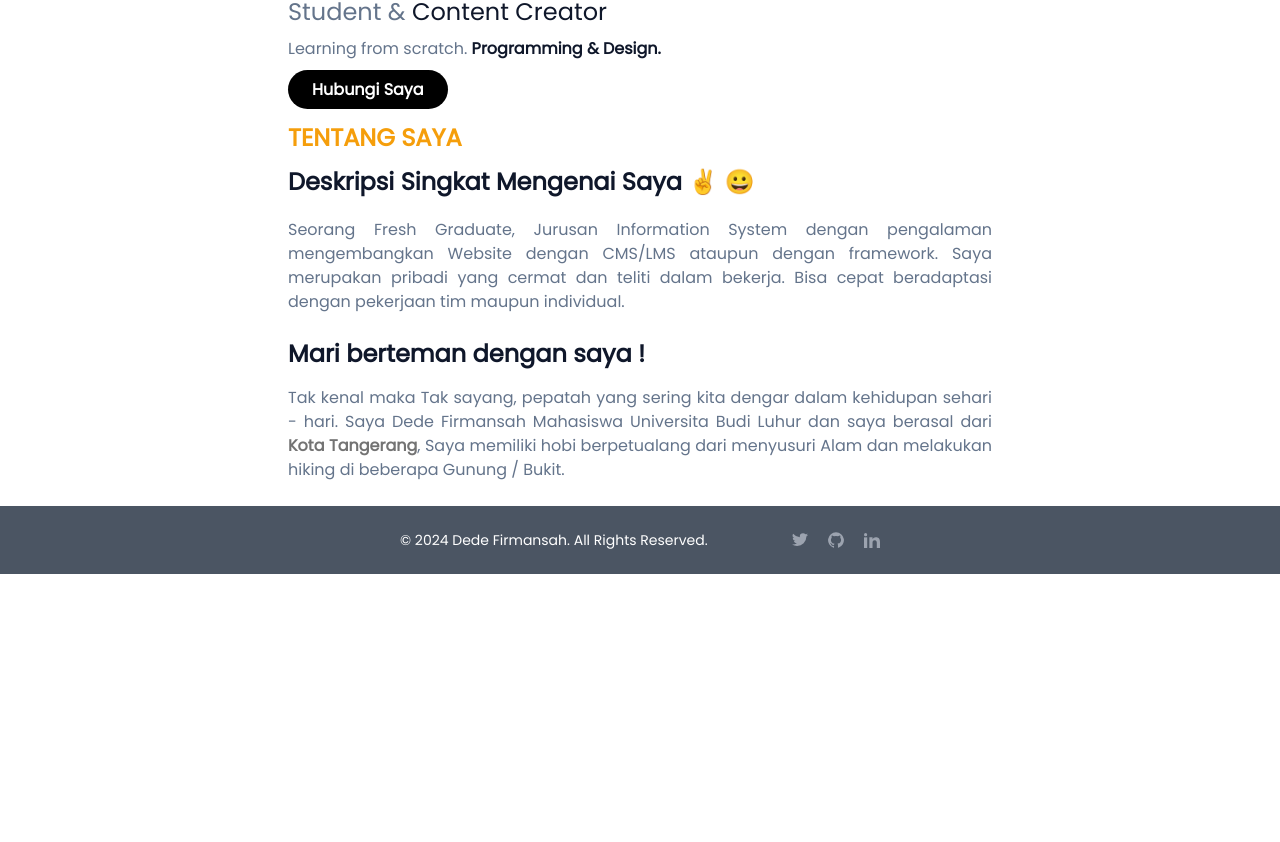
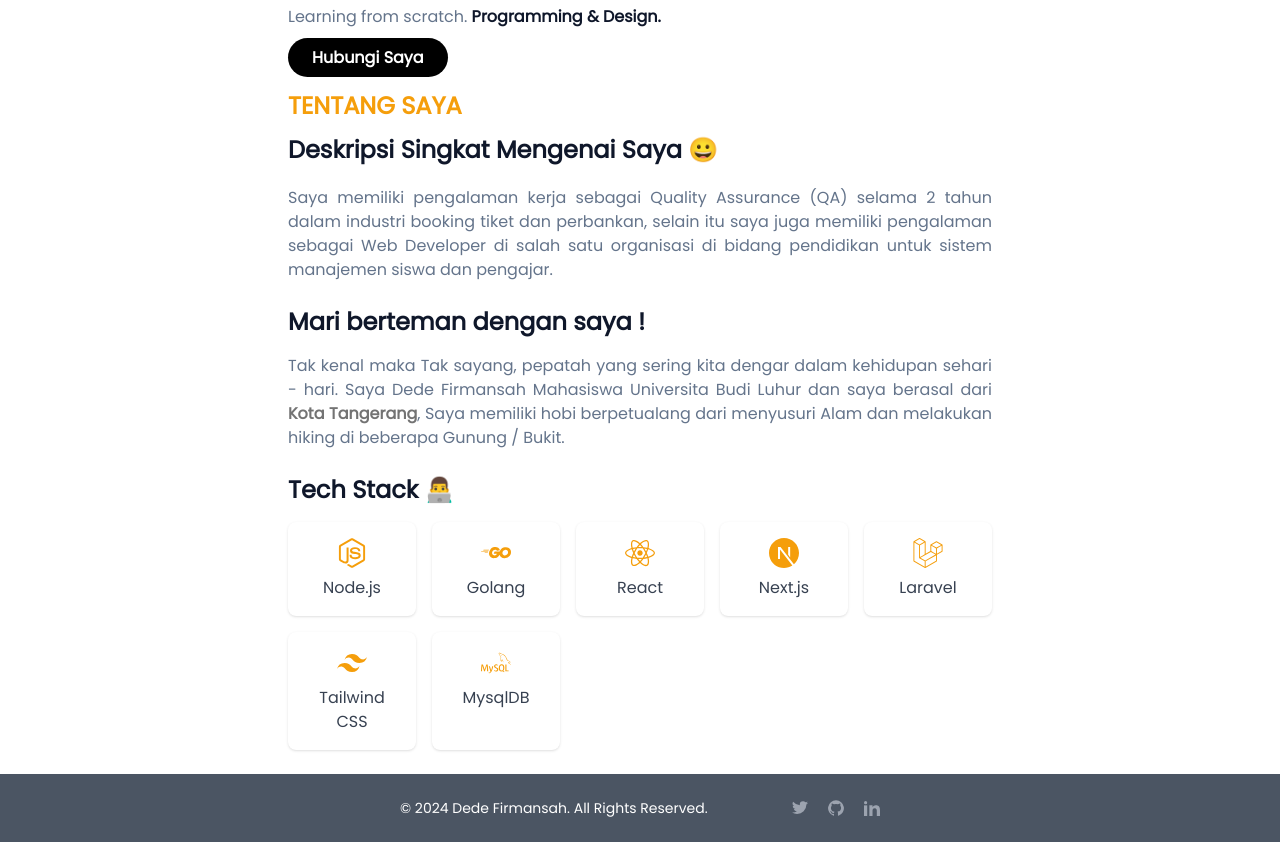
Before and after one commit to ddfrmnsh-dev/portfolio-ddfrmnsh, a Next.js app: page / in a window 1280 px wide. Shown: the part 459-1301 px from the top of the page. Before the commit the page ends 1033 px from the top, so only its background shows below. Built offline with nearby package versions, Linux system fonts and the light colour scheme.

Commit message:
refactor: :zap: Fixing description at home page

```diff
--- a/src/app/project/page.tsx
+++ b/src/app/project/page.tsx
@@ -51,7 +51,7 @@ export default function Page() {
             </h3>
             <p className="text-justify px-2 font-normal text-sm md:text-lg">
               Project pribadi yang saya kembangkan untuk mengasah keterampilan
-              programming, mencakup penguasaan front-end dan back-end.
+              programming, mencakup penguasaan FE dan BE.
             </p>
           </div>
         </div>
--- a/src/components/home/AboutMeSection.tsx
+++ b/src/components/home/AboutMeSection.tsx
@@ -1,4 +1,17 @@
+import { FaReact, FaNodeJs, FaLaravel } from "react-icons/fa";
+import { FaGolang } from "react-icons/fa6";
+import { SiNextdotjs, SiTailwindcss, SiMysql } from "react-icons/si";
 export default function AboutMeSection() {
+  const techStack = [
+    { name: "Node.js", icon: <FaNodeJs /> },
+    { name: "Golang", icon: <FaGolang /> },
+    { name: "React", icon: <FaReact /> },
+    { name: "Next.js", icon: <SiNextdotjs /> },
+    { name: "Laravel", icon: <FaLaravel /> },
+    { name: "Tailwind CSS", icon: <SiTailwindcss /> },
+    { name: "MysqlDB", icon: <SiMysql /> },
+  ];
+
   return (
     <>
       <div className="w-full px-4 mb-6">
@@ -6,14 +19,20 @@ export default function AboutMeSection() {
           Tentang Saya
         </h4>
         <h2 className="font-bold text-dark text-xl md:text-2xl mb-5">
-          Deskripsi Singkat Mengenai Saya ✌ 😀
+          Deskripsi Singkat Mengenai Saya 😀
         </h2>
         <p className="font-medium text-secondary w-full text-md text-justify">
+          Saya memiliki pengalaman kerja sebagai Quality Assurance (QA) selama 2
+          tahun dalam industri booking tiket dan perbankan, selain itu saya juga
+          memiliki pengalaman sebagai Web Developer di salah satu organisasi di
+          bidang pendidikan untuk sistem manajemen siswa dan pengajar.
+        </p>
+        {/* <p className="font-medium text-secondary w-full text-md text-justify">
           Seorang Fresh Graduate, Jurusan Information System dengan pengalaman
           mengembangkan Website dengan CMS/LMS ataupun dengan framework. Saya
           merupakan pribadi yang cermat dan teliti dalam bekerja. Bisa cepat
           beradaptasi dengan pekerjaan tim maupun individual.
-        </p>
+        </p> */}
       </div>
       <div className="w-full px-4 mb-6">
         <h3 className="font-semibold text-dark text-2xl mb-4">
@@ -35,6 +54,35 @@ export default function AboutMeSection() {
           hiking di beberapa Gunung / Bukit.
         </p>
       </div>
+      <div className="w-full px-4 mb-6">
+        <h3 className="font-semibold text-dark text-2xl mb-4">Tech Stack 👨‍💻</h3>
+        {/* <p className="font-medium text-secondary w-full text-md text-justify">
+          Tak kenal maka Tak sayang, pepatah yang sering kita dengar dalam
+          kehidupan sehari - hari. Saya Dede Firmansah Mahasiswa Universita Budi
+          Luhur dan saya berasal dari{" "}
+          <span>
+            <a
+              href="https://id.wikipedia.org/wiki/Kota_Tangerang"
+              className="font-bold text-neutral-500"
+            >
+              Kota Tangerang
+            </a>
+          </span>
+          , Saya memiliki hobi berpetualang dari menyusuri Alam dan melakukan
+          hiking di beberapa Gunung / Bukit.
+        </p> */}
+        <div className="grid grid-cols-3 md:grid-cols-5 gap-4">
+          {techStack.map((tech, index) => (
+            <div
+              key={index}
+              className="p-4 bg-white shadow rounded-lg text-center flex flex-col items-center"
+            >
+              <div className="text-3xl text-primary">{tech.icon}</div>
+              <p className="mt-2 font-medium text-gray-700">{tech.name}</p>
+            </div>
+          ))}
+        </div>
+      </div>
     </>
   );
 }
--- a/src/components/home/IntroduceSection.tsx
+++ b/src/components/home/IntroduceSection.tsx
@@ -32,13 +32,13 @@ export default function IntroduceSection() {
       </div>
       <div className="max-w-xl self-center px-4 my-5 justify-center">
         <h1 className="text-base font-semibold text-primary md:text-xl">
-          Halo Semua ✌, saya
+          Halo Semua 👋, saya
           <span className="block font-bold text-dark text-3xl mt-1 md:4xl">
             Dede Firmansah
           </span>
         </h1>
         <h2 className="font-medium text-secondary text-lg mb-2 md:text-2xl">
-          Student & <span className="text-dark">Content Creator</span>
+          {/* Student & <span className="text-dark">Content Creator</span> */}
         </h2>
         <p className="font-medium text-secondary mb-4 leading-relaxed">
           Learning from scratch.
```
